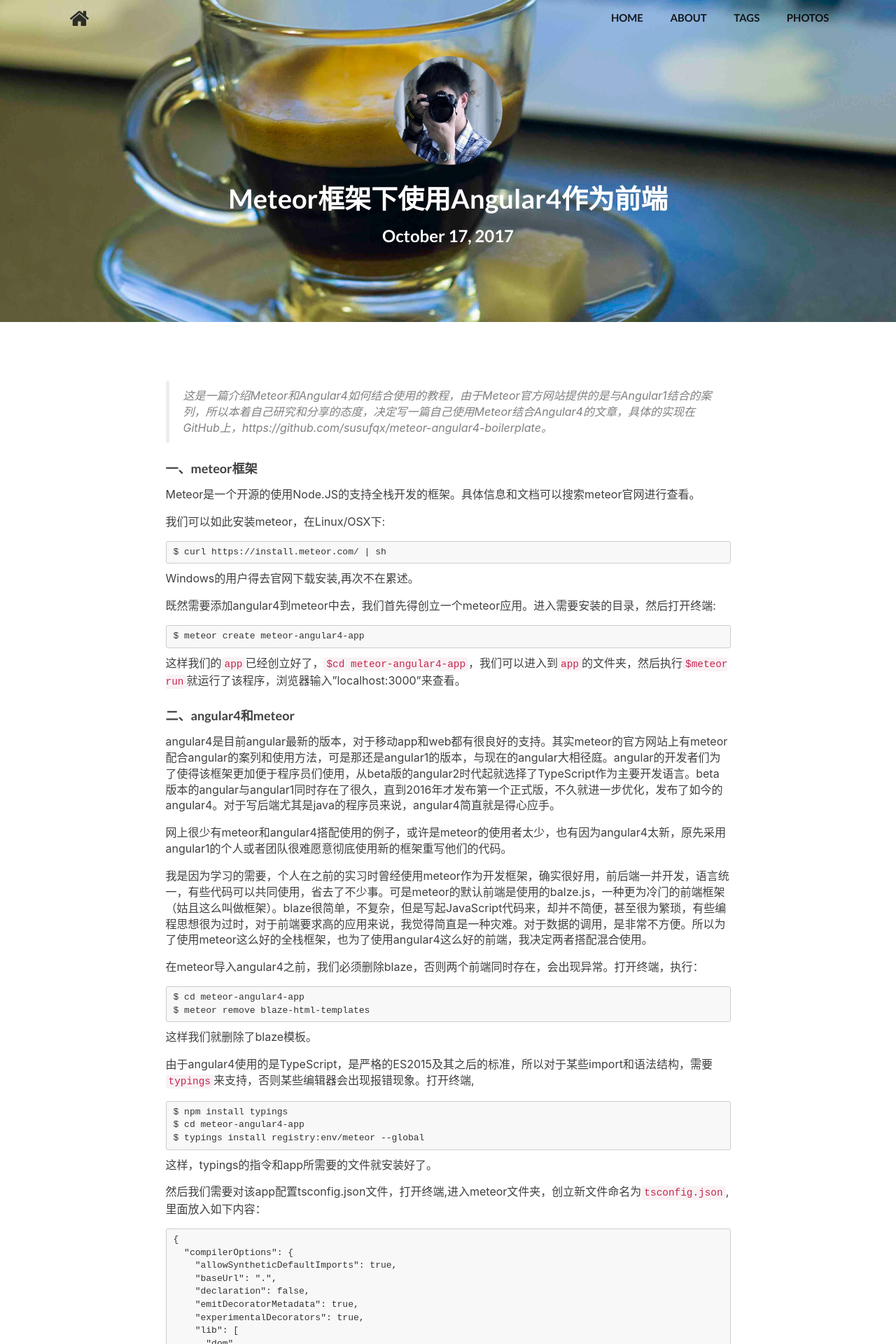
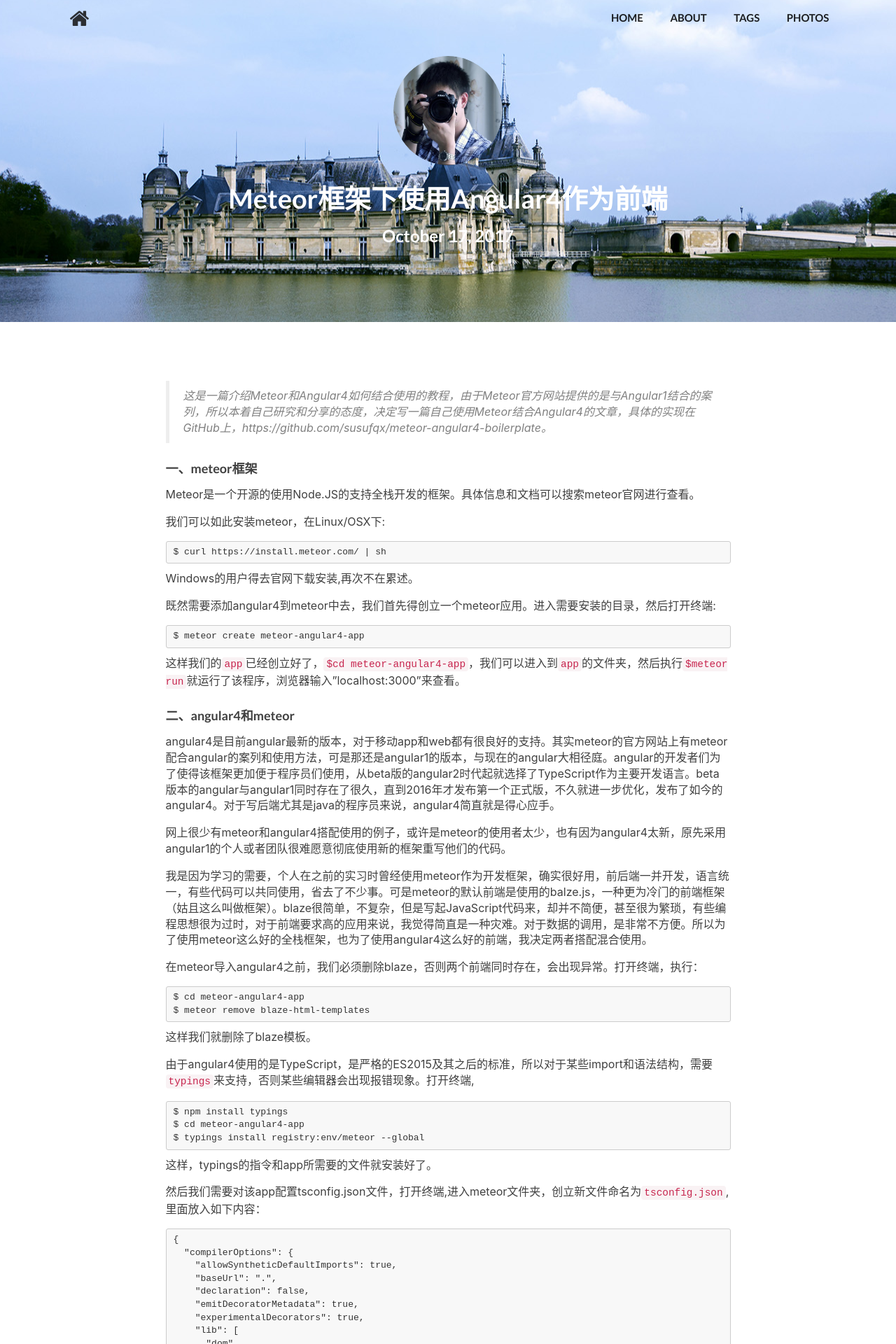
Before and after one commit to susufqx/susufqx.github.com, a Jekyll site: the page built from _posts/2017-10-17-Meteor框架下使用Angular4作为前端.md, in a window 1280 px wide. Shown: the top 1920 px of the page at 70% size. Built offline with Jekyll 4.4.1, drawn with Linux system fonts in a browser that asks for light colours; nearby versions of some CDN libraries.

Commit message:
Update 2017-10-17-Meteor框架下使用Angular4作为前端.md

```diff
--- a/_posts/2017-10-17-Meteor框架下使用Angular4作为前端.md
+++ b/_posts/2017-10-17-Meteor框架下使用Angular4作为前端.md
@@ -3,7 +3,6 @@ layout: post
 title:  "Meteor框架下使用Angular4作为前端"
 date:   2017-10-17 02:04
 categories: blog
-header-img: "/assets/hero.jpg"
 tags:
     - Meteor
     - Angular4
```
